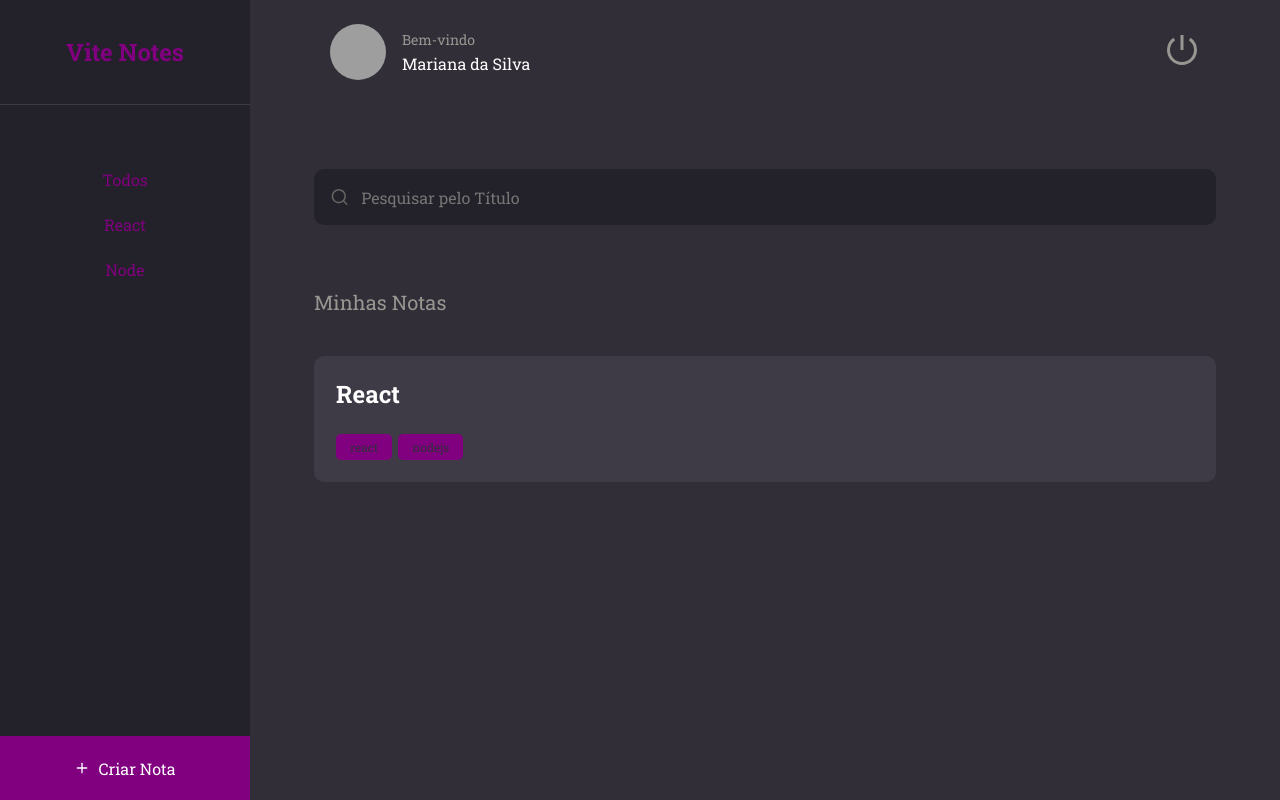
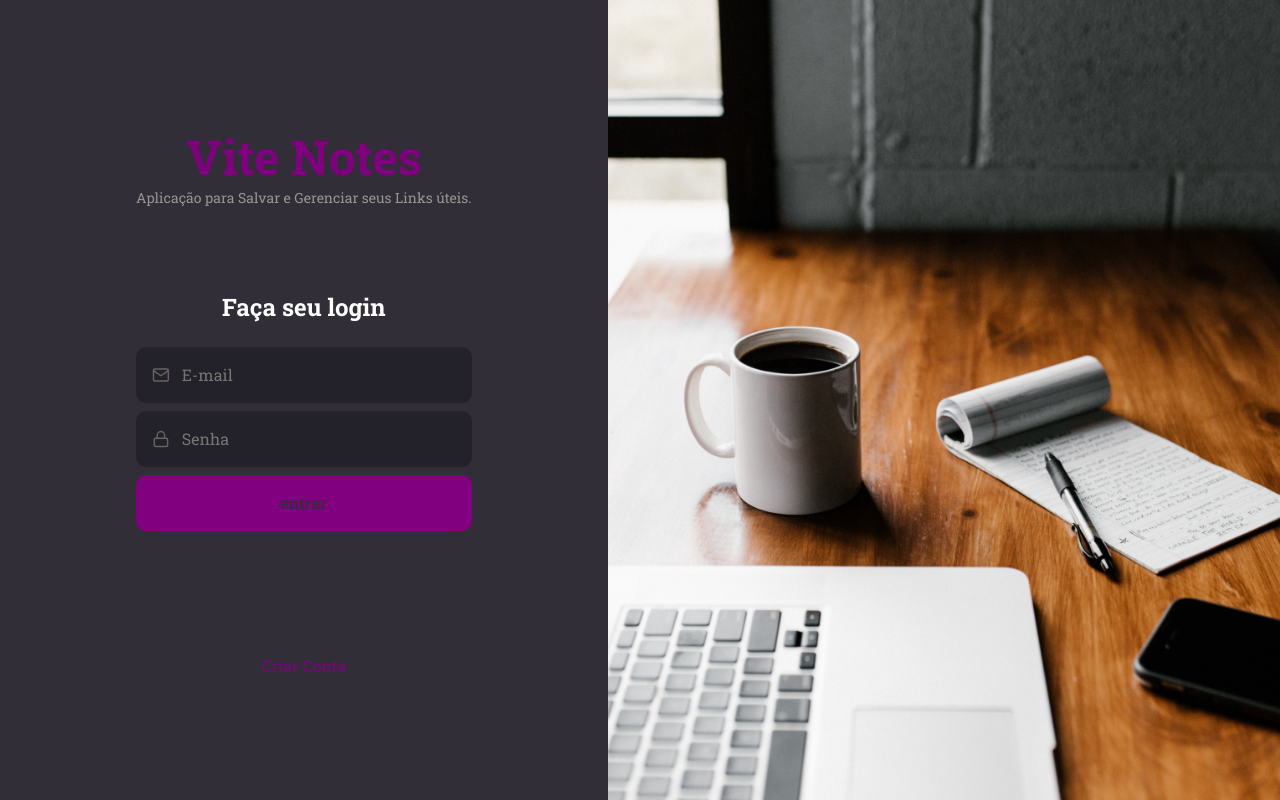
Before and after one commit to larads/vite, a React (Vite) app: page / in a window 1280 px wide. Built offline with nearby package versions, Linux system fonts and the light colour scheme; grey boxes are pictures that could not be loaded.

Commit message:
🦄 login screen

```diff
--- a/src/main.jsx
+++ b/src/main.jsx
@@ -4,14 +4,13 @@
 
 import GlobalStyles from "./styles/global"
 import themes from "./styles/theme"
-
-import { Home } from './pages/Home/index'
+import { SignIn } from './pages/SignIn'
 
 ReactDOM.createRoot(document.getElementById('root')).render(
   <React.StrictMode>
     <ThemeProvider theme={themes}>
       <GlobalStyles />
-      <Home />
+      <SignIn />
     </ThemeProvider>
   </React.StrictMode>,
 )
--- /dev/null
+++ b/src/pages/SignIn/index.jsx
@@ -0,0 +1,35 @@
+import { Container, Form, Background } from './styled';
+import { Input } from '../../components/Input';
+import { FiMail, FiLock } from 'react-icons/fi';
+
+import { Button } from '../../components/Button';
+
+export function SignIn() {
+    return (
+        <Container>
+            <Form>
+                <h1>Vite Notes</h1>
+                <p>Aplicação para Salvar e Gerenciar seus Links úteis.</p>
+
+                <h2>Faça seu login</h2>
+
+                <Input
+                    placeholder="E-mail"
+                    type="text"
+                    icon={FiMail}
+                />
+
+                <Input
+                    placeholder="Senha"
+                    type="password"
+                    icon={FiLock}
+                />
+
+                <Button title="entrar" />
+
+                <a href="#">Criar Conta</a>
+            </Form>
+            <Background />
+        </Container>
+    )
+}
--- /dev/null
+++ b/src/pages/SignIn/styled.js
@@ -0,0 +1,47 @@
+import styled from 'styled-components';
+import backgroundImg from '../../assets/background.png';
+
+export const Container = styled.div`
+    height: 100vh;
+
+    display: flex;
+    align-items: stretch;
+`;
+
+export const Form = styled.form`
+    padding: 0 136px;
+
+    display: flex;
+    flex-direction: column;
+    justify-content:  center;
+    align-items: center;
+
+    text-align: center;
+
+    > h1 {
+        font-size: 48px;
+        color: ${({ theme }) => theme.colors.purple}
+    }
+
+    > h2 {
+        font-size: 24px;
+        margin-top: 84px;
+        margin-bottom: 24px;
+    }
+
+    > p {
+        font-size: 14px;
+        color: ${({ theme }) => theme.colors.gray_100};
+    }
+
+    > a {
+        margin-top: 124px;
+        color: ${({ theme }) => theme.colors.purple};
+    }
+`;
+
+export const Background = styled.div`
+    flex: 1;
+    background: url(${backgroundImg}) no-repeat center center;
+    background-size: cover;
+`;
```
Also changed, not shown: src/assets/background.png (added).
